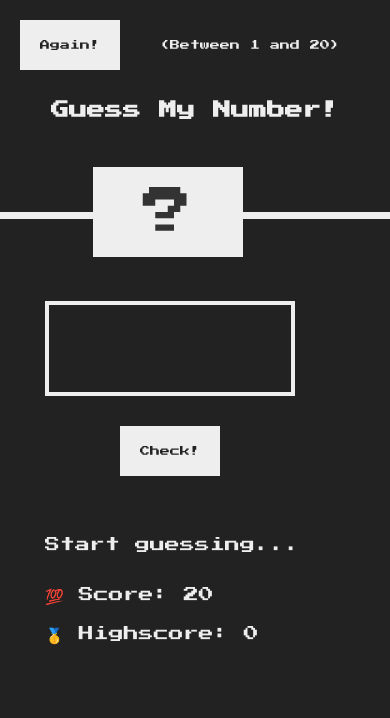
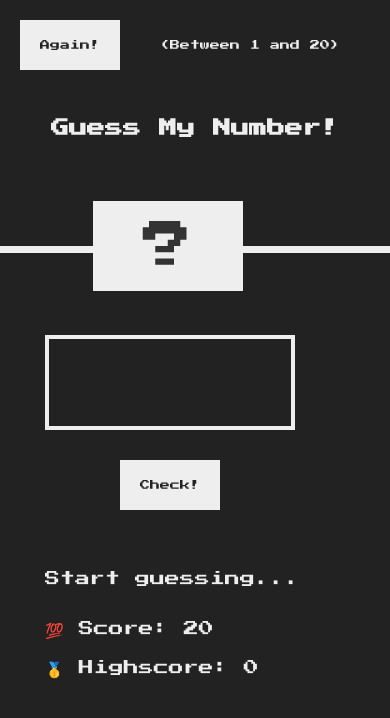
Before and after one commit to amozhgar/Guess-My-Number, a plain HTML site: page index.html in a window 390 px wide. Drawn offline with Linux system fonts and the light colour scheme.

Commit message:
Update style.css

```diff
--- a/style.css
+++ b/style.css
@@ -123,7 +123,7 @@ h1 {
 
 @media screen and (max-width: 400px) {
   header {
-    height: 26vh;
+    height: 30vh;
   }
   h1 {
     font-size: 1.8rem;
```
